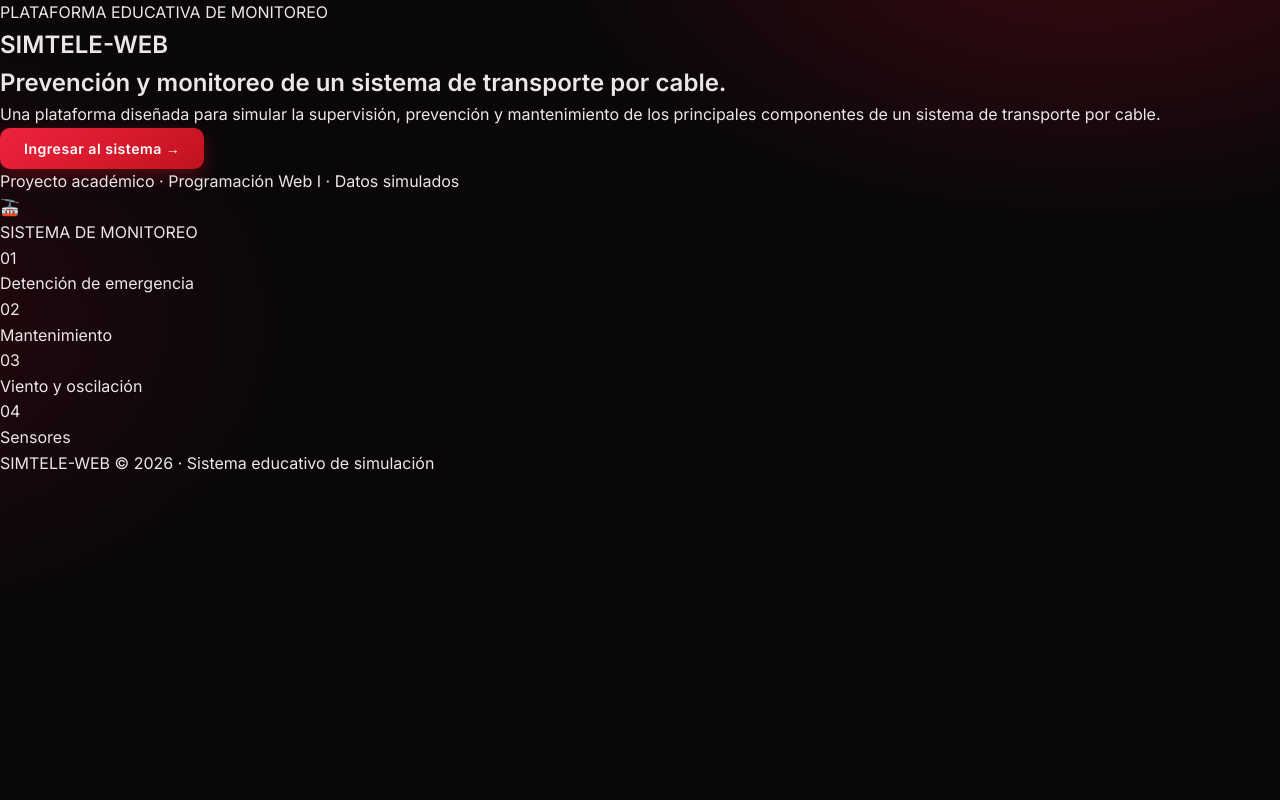
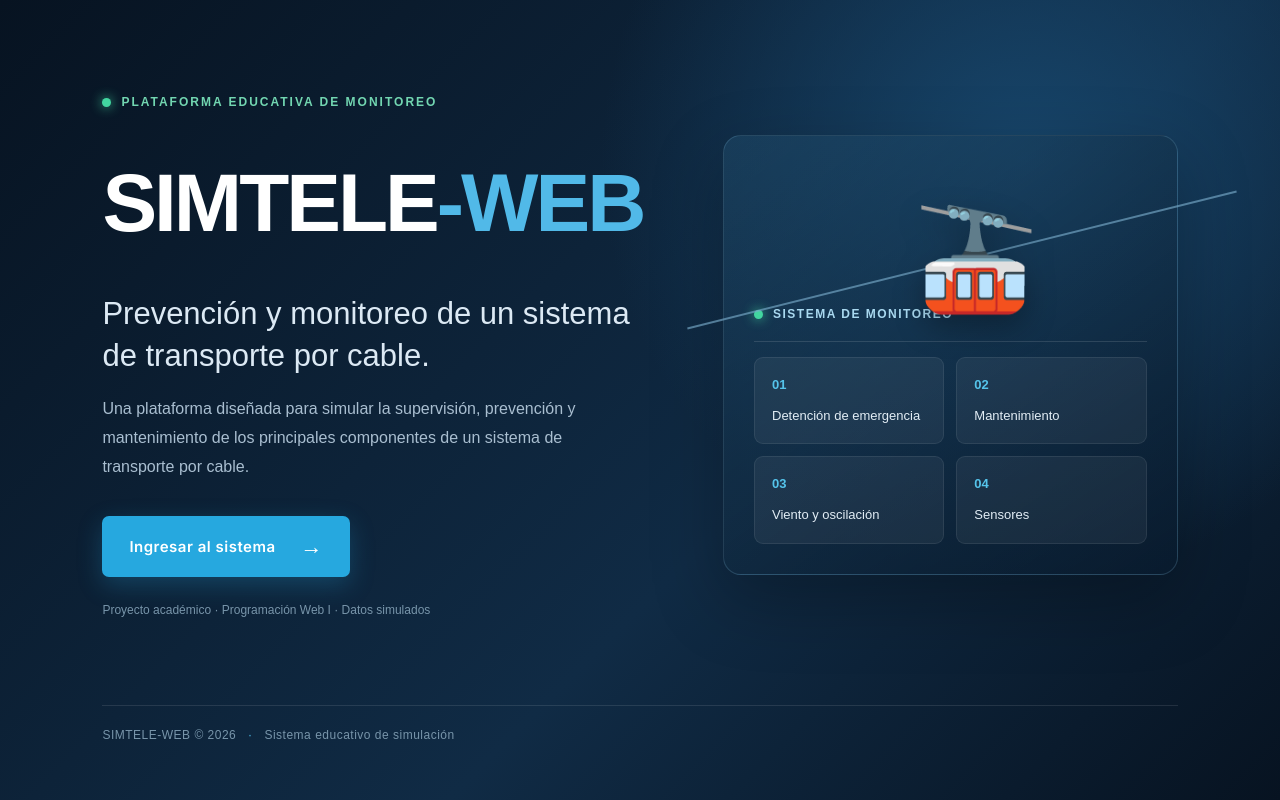
Before and after one commit to HerikutsuBoy/proyecto_final_by_ivan_yujra, a plain HTML site: page index.html in a window 1280 px wide. Drawn offline with Linux system fonts and the light colour scheme.

Commit message:
Add styles for inicio screen layout and components

```diff
--- a/css/styles.css
+++ b/css/styles.css
@@ -160,3 +160,349 @@ code { background: rgba(255, 255, 255, .07); padding: 2px 7px; border-radius: 6p
   button { width: 100%; }
   button.eliminar { width: auto; }
 }
+
+/* =====================================
+   PANTALLA DE INICIO - SIMTELE WEB
+===================================== */
+
+#inicio[hidden],
+#panel-principal[hidden] {
+  display: none !important;
+}
+
+.inicio {
+  min-height: 100vh;
+  width: 100%;
+  box-sizing: border-box;
+  display: flex;
+  flex-direction: column;
+  justify-content: center;
+  position: relative;
+  overflow: hidden;
+  padding: 55px 8%;
+  color: #f1f5f9;
+
+  background:
+    radial-gradient(circle at 80% 20%, #17456a 0%, transparent 35%),
+    linear-gradient(135deg, #071321, #102b45 60%, #071321);
+
+  font-family: Arial, Helvetica, sans-serif;
+}
+
+.inicio-contenido {
+  width: 100%;
+  max-width: 1250px;
+  margin: auto;
+  display: grid;
+  grid-template-columns: 1.1fr 0.9fr;
+  align-items: center;
+  gap: 65px;
+}
+
+/* TEXTO PRINCIPAL */
+
+.inicio-etiqueta {
+  display: inline-flex;
+  align-items: center;
+  gap: 10px;
+  color: #72d6b1;
+  font-size: 12px;
+  font-weight: bold;
+  letter-spacing: 2px;
+  margin-bottom: 25px;
+}
+
+.punto-verde {
+  width: 9px;
+  height: 9px;
+  display: inline-block;
+  background: #42d6a0;
+  border-radius: 50%;
+  box-shadow: 0 0 12px #42d6a0;
+}
+
+.inicio-texto h1 {
+  font-size: clamp(48px, 7vw, 82px);
+  margin: 0;
+  font-weight: 800;
+  letter-spacing: -3px;
+  color: #ffffff;
+}
+
+.inicio-texto h1 span {
+  color: #51b9e8;
+}
+
+.inicio-texto h2 {
+  max-width: 600px;
+  font-size: clamp(22px, 3vw, 31px);
+  line-height: 1.35;
+  font-weight: 500;
+  color: #dce9f4;
+  margin: 25px 0 18px;
+}
+
+.descripcion-inicio {
+  max-width: 530px;
+  font-size: 16px;
+  line-height: 1.8;
+  color: #a9bed0;
+  margin-bottom: 35px;
+}
+
+/* BOTÓN DE INGRESO */
+
+.btn-entrar {
+  display: inline-flex;
+  justify-content: center;
+  align-items: center;
+  gap: 25px;
+  padding: 17px 27px;
+  border: none;
+  border-radius: 7px;
+
+  background: #26a8df;
+  color: white;
+
+  font-size: 15px;
+  font-weight: bold;
+  cursor: pointer;
+
+  box-shadow: 0 8px 25px rgba(38, 168, 223, 0.25);
+  transition: 0.3s ease;
+}
+
+.btn-entrar span {
+  font-size: 22px;
+  transition: transform 0.3s ease;
+}
+
+.btn-entrar:hover {
+  background: #1689c2;
+  transform: translateY(-3px);
+  box-shadow: 0 12px 30px rgba(38, 168, 223, 0.4);
+}
+
+.btn-entrar:hover span {
+  transform: translateX(5px);
+}
+
+.nota-inicio {
+  margin-top: 24px;
+  color: #7895aa;
+  font-size: 12px;
+}
+
+/* PANEL VISUAL DERECHO */
+
+.inicio-visual {
+  min-height: 440px;
+  position: relative;
+  display: flex;
+  flex-direction: column;
+  justify-content: flex-end;
+
+  padding: 30px;
+  border: 1px solid rgba(133, 194, 225, 0.2);
+  border-radius: 18px;
+
+  background: linear-gradient(
+    145deg,
+    rgba(39, 88, 121, 0.35),
+    rgba(9, 27, 46, 0.85)
+  );
+
+  box-shadow: 0 25px 70px rgba(0, 0, 0, 0.25);
+}
+
+/* CABLE DECORATIVO */
+
+.linea-cable {
+  position: absolute;
+  top: 28%;
+  left: -10%;
+  width: 125%;
+  height: 2px;
+  background: #78abc9;
+  transform: rotate(-14deg);
+  opacity: 0.65;
+}
+
+/* CABINA */
+
+.cabina-inicio {
+  position: absolute;
+  top: 12%;
+  left: 42%;
+  font-size: 100px;
+  filter: drop-shadow(0 12px 15px rgba(0, 0, 0, 0.3));
+  animation: flotar 3s ease-in-out infinite;
+}
+
+@keyframes flotar {
+  0%, 100% {
+    transform: translateY(0);
+  }
+
+  50% {
+    transform: translateY(-12px);
+  }
+}
+
+/* INFORMACIÓN DEL PANEL */
+
+.visual-titulo {
+  display: flex;
+  align-items: center;
+  gap: 10px;
+
+  padding-bottom: 17px;
+  margin-bottom: 15px;
+
+  font-size: 12px;
+  font-weight: bold;
+  letter-spacing: 1.5px;
+  color: #a9d9f0;
+
+  border-bottom: 1px solid rgba(255, 255, 255, 0.12);
+}
+
+.visual-modulos {
+  display: grid;
+  grid-template-columns: 1fr 1fr;
+  gap: 12px;
+}
+
+.visual-dato {
+  display: flex;
+  flex-direction: column;
+  gap: 10px;
+
+  padding: 17px;
+  min-height: 85px;
+  box-sizing: border-box;
+
+  background: rgba(255, 255, 255, 0.055);
+  border: 1px solid rgba(255, 255, 255, 0.08);
+  border-radius: 9px;
+
+  transition: 0.25s ease;
+}
+
+.visual-dato:hover {
+  background: rgba(42, 164, 217, 0.15);
+  border-color: #39a9d6;
+  transform: translateY(-3px);
+}
+
+.visual-dato span {
+  color: #55c4eb;
+  font-weight: bold;
+  font-size: 13px;
+}
+
+.visual-dato p {
+  color: #e2edf5;
+  font-size: 13px;
+  margin: 0;
+}
+
+/* PIE DE PÁGINA */
+
+.inicio-pie {
+  width: 100%;
+  max-width: 1250px;
+  margin: 50px auto 0;
+  padding-top: 20px;
+
+  border-top: 1px solid rgba(255, 255, 255, 0.1);
+
+  color: #7895aa;
+  font-size: 12px;
+  letter-spacing: 0.5px;
+}
+
+.inicio-pie span {
+  margin: 0 8px;
+  color: #4db8e4;
+}
+
+/* BOTÓN DE REGRESO */
+
+.btn-menu-inicio {
+  border: 1px solid rgba(255,255,255,0.3);
+  padding: 8px 14px;
+  border-radius: 5px;
+  background: transparent;
+  color: white;
+  font: inherit;
+  cursor: pointer;
+  transition: 0.25s;
+}
+
+.btn-menu-inicio:hover {
+  background: #26a8df;
+  border-color: #26a8df;
+}
+
+/* ANIMACIÓN AL MOSTRAR EL PANEL */
+
+#panel-principal:not([hidden]) {
+  animation: aparecer-panel 0.45s ease;
+}
+
+@keyframes aparecer-panel {
+  from {
+    opacity: 0;
+    transform: translateY(10px);
+  }
+
+  to {
+    opacity: 1;
+    transform: translateY(0);
+  }
+}
+
+/* ADAPTACIÓN A CELULARES Y TABLETS */
+
+@media (max-width: 800px) {
+  .inicio {
+    padding: 40px 6%;
+  }
+
+  .inicio-contenido {
+    grid-template-columns: 1fr;
+    gap: 40px;
+  }
+
+  .inicio-visual {
+    min-height: 380px;
+  }
+
+  .inicio-texto h1 {
+    letter-spacing: -2px;
+  }
+}
+
+@media (max-width: 480px) {
+  .inicio-visual {
+    min-height: 350px;
+    padding: 20px;
+  }
+
+  .cabina-inicio {
+    font-size: 75px;
+  }
+
+  .visual-modulos {
+    gap: 8px;
+  }
+
+  .visual-dato {
+    padding: 12px;
+  }
+
+  .inicio-pie {
+    font-size: 10px;
+  }
+}
```
